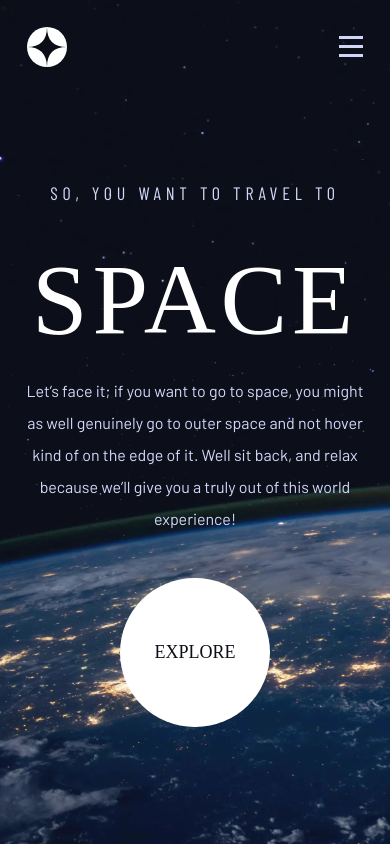
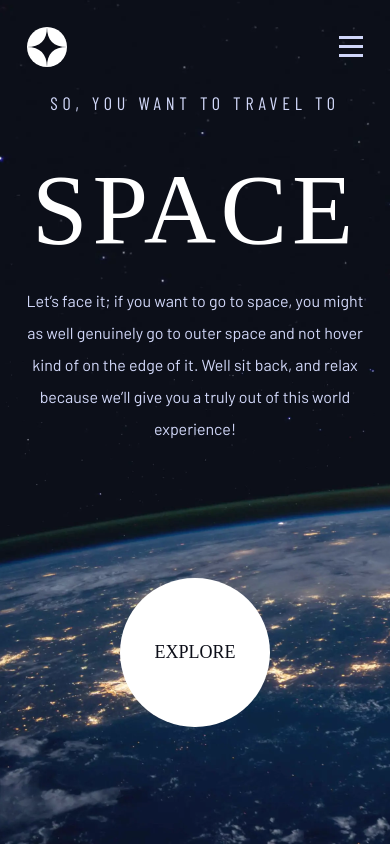
Before and after one commit to CodeHunt101/space-travel, a Next.js app: page / in a window 390 px wide. Built offline with nearby package versions, Linux system fonts and the light colour scheme; a web font is replaced by a local one.

Commit message:
fix padding home page in mobile view

```diff
--- a/src/app/page.module.scss
+++ b/src/app/page.module.scss
@@ -39,7 +39,6 @@
     text-align: center;
     justify-content: space-between;
     padding-bottom: 30%;
-    padding-top: 5em;
     position: relative;
     z-index: 1;
     height: 100%;
@@ -48,6 +47,7 @@
       justify-content: space-evenly;
       margin-inline: 5em;
       padding-bottom: 5%;
+      padding-top: 5em;
     }
 
     @include lg {
```
